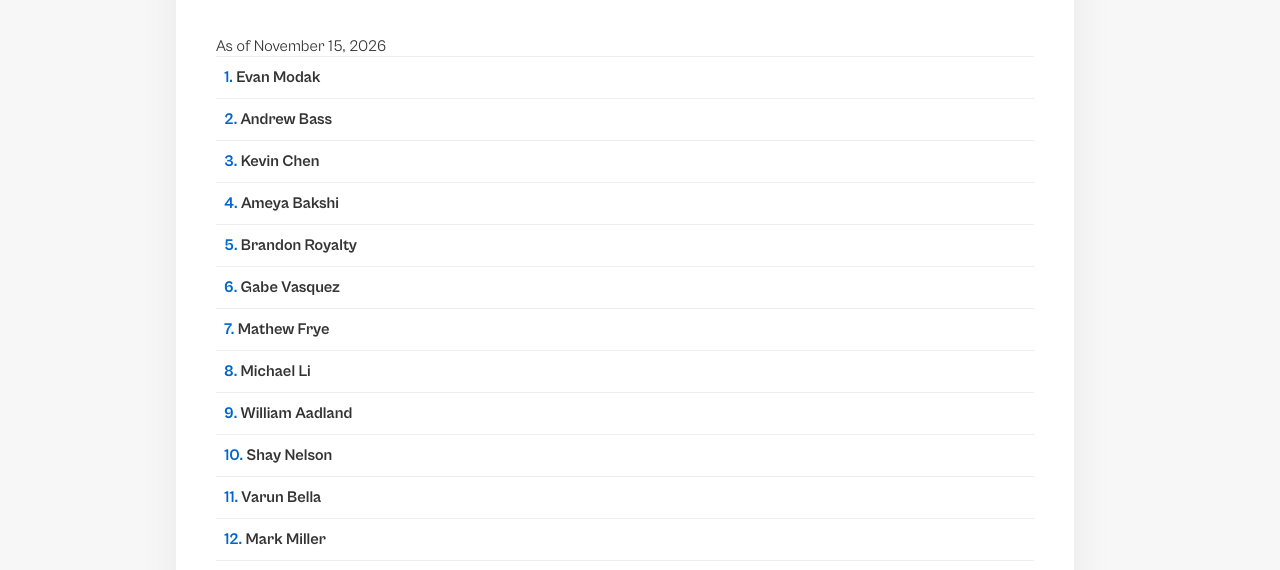
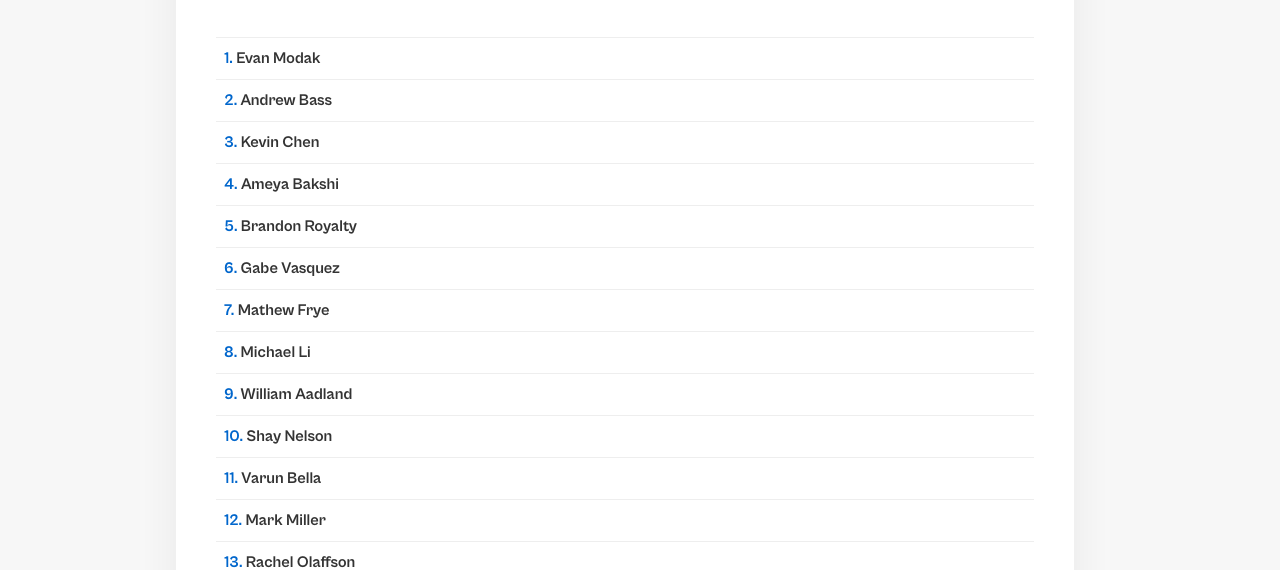
Before and after one commit to 24agupta19/bctc-website, a plain HTML site: page rankings/index.html in a window 1280 px wide. Shown: the part 237-807 px from the top of the page. Drawn offline with Linux system fonts and the light colour scheme.

Commit message:
Remove rankings date

```diff
--- a/rankings/index.html
+++ b/rankings/index.html
@@ -40,7 +40,6 @@
         </label>
       </header>
       <div class="form-body">
-        <p>As of November 15, 2026</p>
         <ol class="ranked-list" id="ranked-players">
           <li>Evan Modak</li>
           <li>Andrew Bass</li>
```
